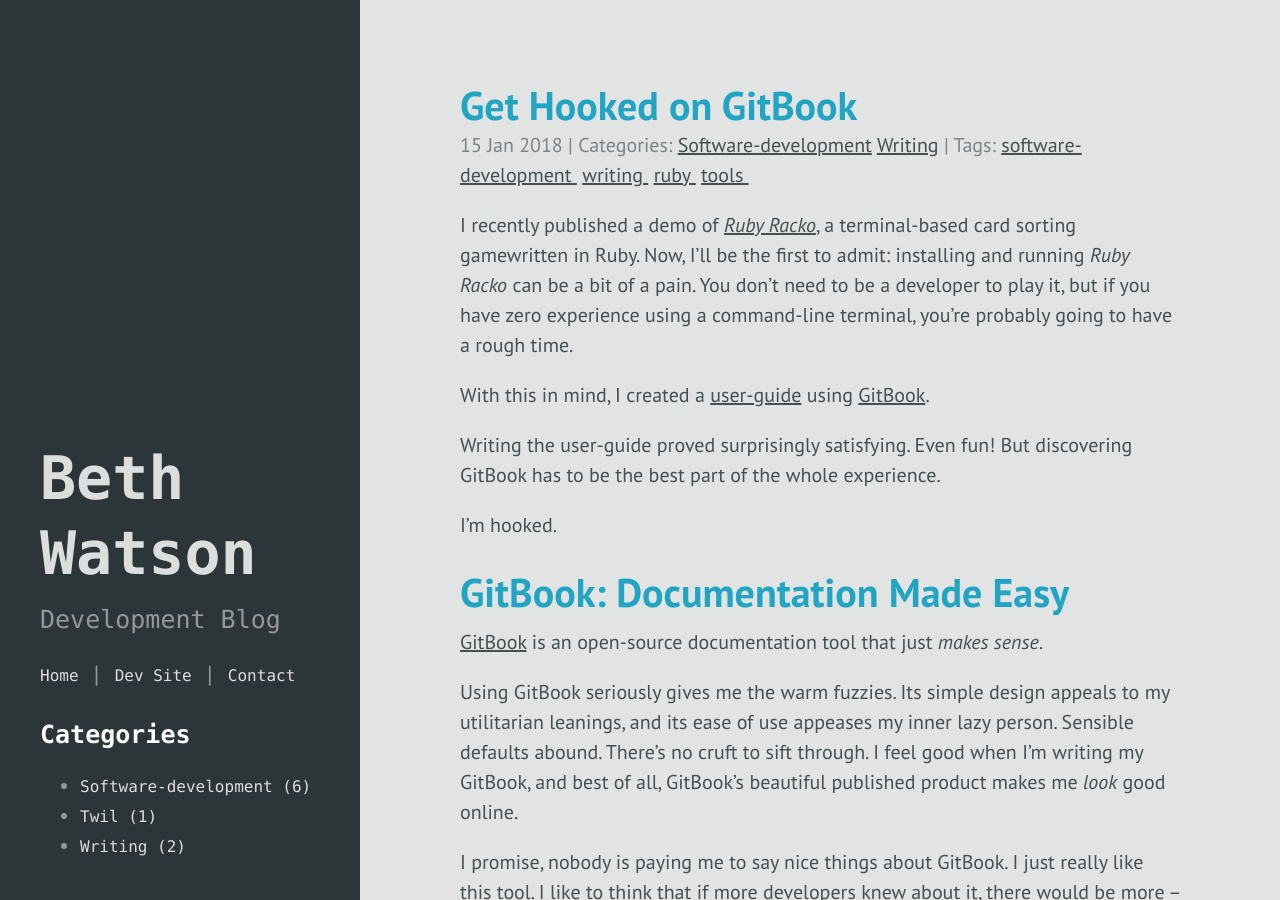
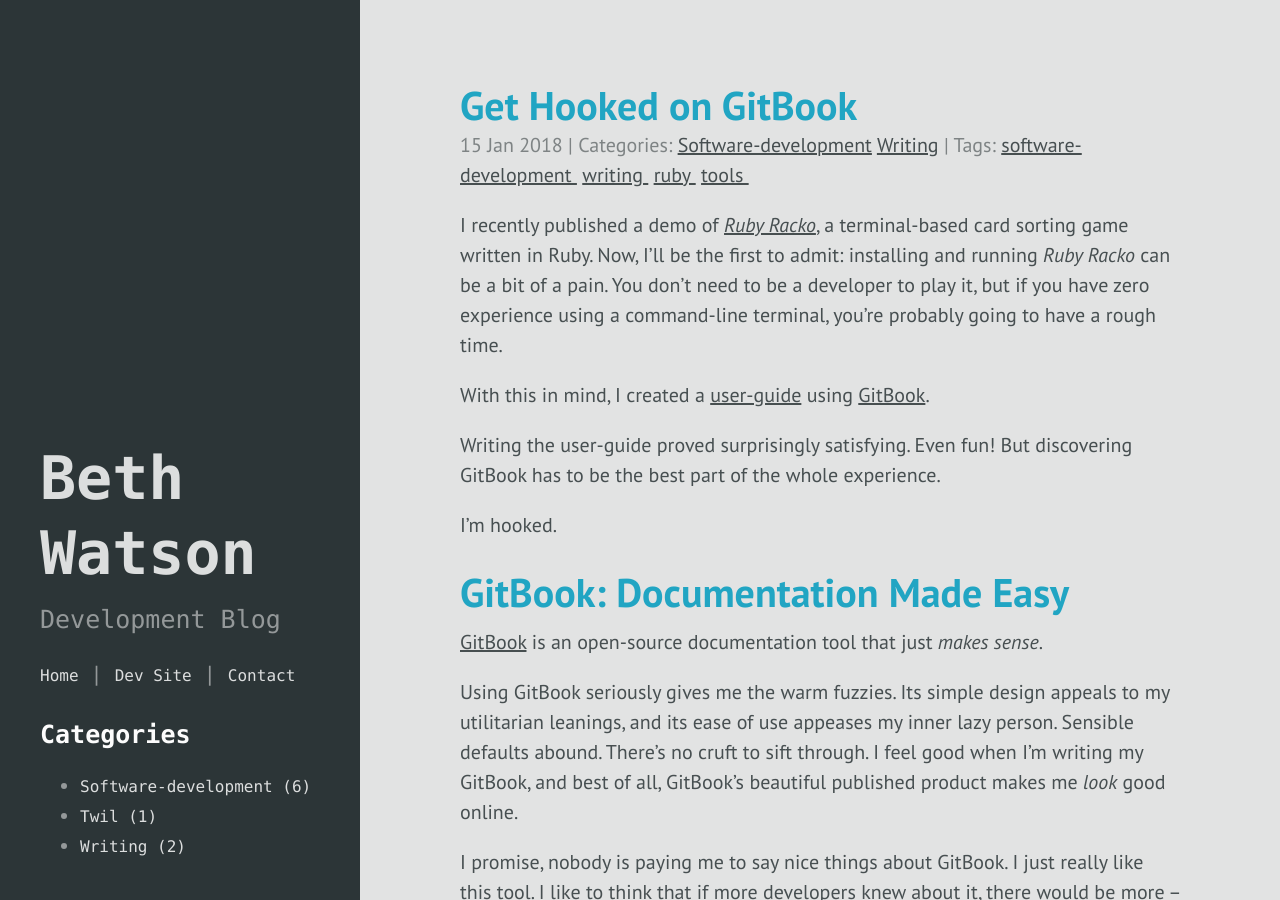
Before and after one commit to bethanyvwatson/bethanyvwatson.github.io, a Jekyll site: the page built from _posts/2018-01-15-get-hooked-on-gitbooks.md, in a window 1280 px wide and 900 px high. Built offline with Jekyll 4.4.1, drawn with Linux system fonts in a browser that asks for light colours.

Commit message:
Update 2018-01-15-get-hooked-on-gitbooks.md

```diff
--- a/_posts/2018-01-15-get-hooked-on-gitbooks.md
+++ b/_posts/2018-01-15-get-hooked-on-gitbooks.md
@@ -12,7 +12,7 @@
   - writing
 ---
 
-I recently published a demo of *[Ruby Racko](https://github.com/bethanyvwatson/racko)*, a terminal-based card sorting gamewritten in Ruby. Now, I’ll be the first to admit: installing and running *Ruby Racko* can be a bit of a pain. You don’t need to be a developer to play it, but if you have zero experience using a command-line terminal, you’re probably going to have a rough time.
+I recently published a demo of *[Ruby Racko](https://github.com/bethanyvwatson/racko)*, a terminal-based card sorting game written in Ruby. Now, I’ll be the first to admit: installing and running *Ruby Racko* can be a bit of a pain. You don’t need to be a developer to play it, but if you have zero experience using a command-line terminal, you’re probably going to have a rough time.
 
 With this in mind, I created a [user-guide](https://bethanyvwatson.gitbooks.io/ruby-racko/content) using [GitBook](http://www.gitbook.com).
 
```
